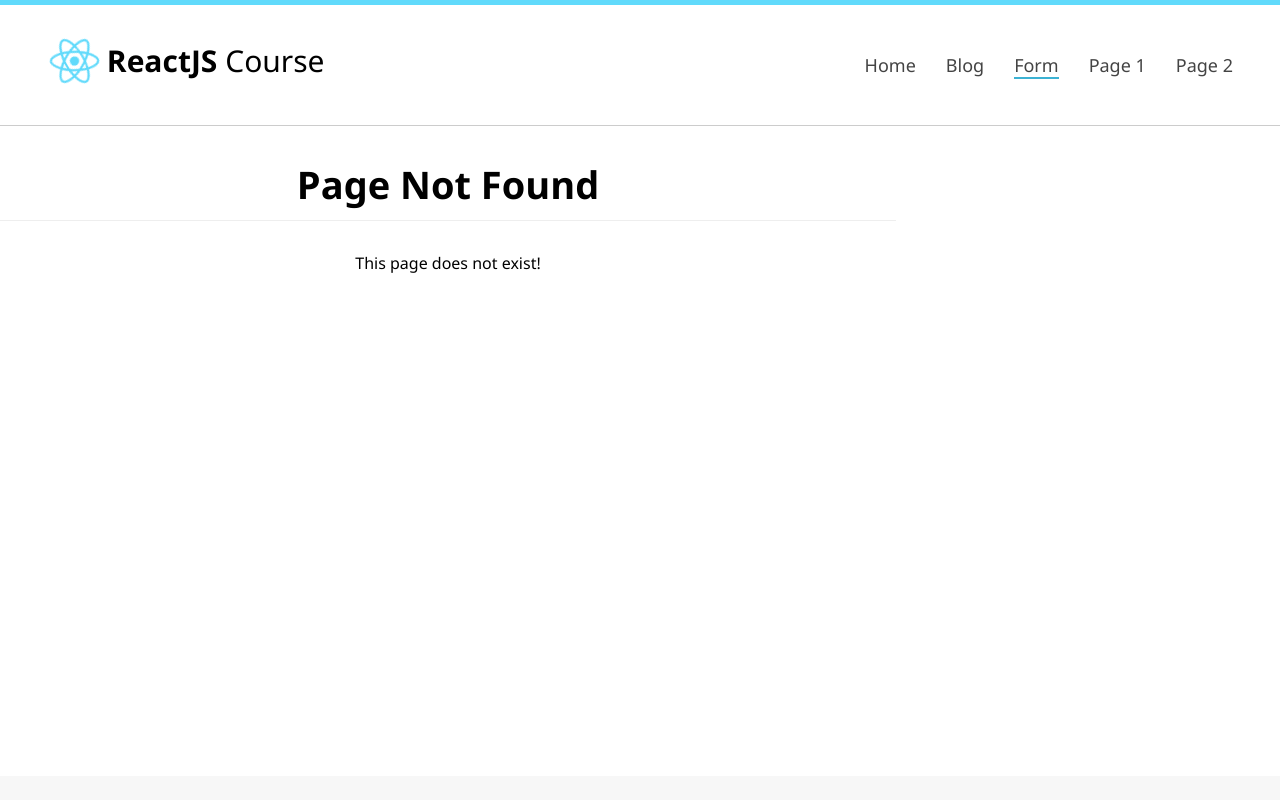
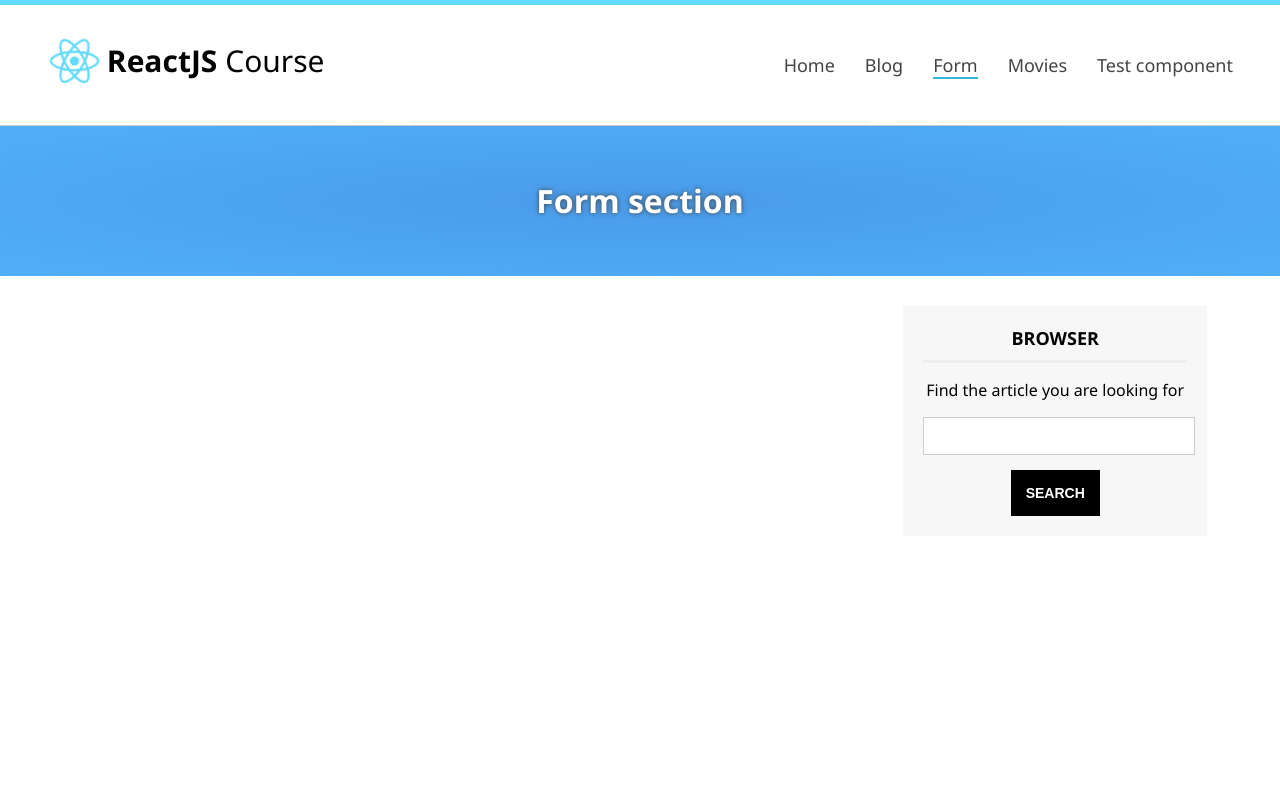
Before and after one commit to Ruli-AlSe/training-react, a React (Create React App) app: page /form in a window 1280 px wide. Before the commit this address had no page. Shown: the top 800 px of the page. Built offline with nearby package versions, Linux system fonts and the light colour scheme.

Commit message:
Customise all views

```diff
--- a/src/Router.js
+++ b/src/Router.js
@@ -8,6 +8,8 @@ import Header from "./components/Header";
 import Footer from "./components/Footer";
 import Home from "./components/Home";
 import Blog from "./components/Blog";
+import MyComponent from "./components/MyComponent";
+import Form from "./components/Form";
 
 class Router extends React.Component {
   render() {
@@ -16,9 +18,11 @@ class Router extends React.Component {
         <Header />
           <Switch>
             <Route exact path="/" component={Home} />
+            <Route exact path="/home" component={Home} />
             <Route exact path="/blog" component={Blog} />
-            <Route exact path="/home" component={Home} />
-            <Route exact path="/page1" component={Movies} />
+            <Route exact path="/form" component={Form} />
+            <Route exact path="/movies" component={Movies} />
+            <Route exact path="/tests" component={MyComponent} />
             <Route component={NotFound} />
           </Switch>
         <div className="clearfix" />
--- /dev/null
+++ b/src/components/Form.js
@@ -0,0 +1,24 @@
+import React from 'react';
+
+import Slider from './Slider';
+import Sidebar from './Sidebar';
+
+class Form extends React.Component {
+  render() {
+    var titleSlider = 'Form section';
+
+    return(
+      <div id="form">
+        <Slider title={titleSlider} size="slider-small" />
+        <div className="center">
+          <div id="content" >
+            { /* Articles list from API */ }
+          </div>
+          <Sidebar blog="false" />
+        </div>
+      </div>
+    );
+  }
+}
+
+export default Form;
--- a/src/components/Header.js
+++ b/src/components/Header.js
@@ -28,10 +28,10 @@ class Header extends React.Component {
                 <NavLink to="/form">Form</NavLink>
               </li>
               <li>
-                <NavLink to="/page1">Page 1</NavLink>
+                <NavLink to="/movies">Movies</NavLink>
               </li>
               <li>
-                <NavLink to="/page2">Page 2</NavLink>
+                <NavLink to="/tests">Test component</NavLink>
               </li>
             </ul>
           </nav>
--- a/src/components/Movie.js
+++ b/src/components/Movie.js
@@ -2,11 +2,12 @@ import React from "react";
 
 class Movie extends React.Component {
   setStarred = () => {
-    this.props.starred(this.props.movie)
-  }
+    this.props.starred(this.props.movie);
+  };
 
   render() {
     const { title, image } = this.props.movie;
+
     return (
       <article className="article-item" id="article-template">
         <div className="image-wrap">
--- a/src/components/Movies.js
+++ b/src/components/Movies.js
@@ -1,5 +1,8 @@
 import React, { Component } from "react";
+
 import Movie from "./Movie";
+import Slider from "./Slider";
+import Sidebar from "./Sidebar";
 
 class Movies extends Component {
   state = {
@@ -31,16 +34,21 @@ class Movies extends Component {
 
   render() {
     var pStyle = {
-      background: 'green',
-      color: 'white',
-      padding: '10px'
+      background: "green",
+      color: "white",
+      padding: "10px"
     };
+    var titleSlider = "Movies section";
 
     return (
-      <div id="content" className="movies">
-        <h2 className="subheader">Movies</h2>
+      <div className="movies">
+        <React.Fragment>
+          <Slider title={titleSlider} size="slider-small" />
+          <div className="center">
+            <div id="content">
+              <h2 className="subheader">Movies list</h2>
               {this.state.starredMovie.title && (
-          <p className="starred" style={ pStyle }>
+                <p className="starred" style={pStyle}>
                   <strong>Starred film: </strong>
                   <span>{this.state.starredMovie.title}</span>
                 </p>
@@ -52,6 +60,10 @@ class Movies extends Component {
                 })}
               </div>
             </div>
+            <Sidebar blog="false" />
+          </div>
+        </React.Fragment>
+      </div>
     );
   }
 }
--- a/src/components/MyComponent.js
+++ b/src/components/MyComponent.js
@@ -1,26 +1,32 @@
-import React from 'react';
+import React from "react";
+
+import Slider from './Slider';
+import Sidebar from './Sidebar';
 
 class MyComponent extends React.Component {
   render() {
     let recipe = {
-      name: 'Pizza',
-      ingredients: ['Paste', 'Tomato sauce', 'Jam', 'Pepperoni'],
+      name: "Pizza",
+      ingredients: ["Paste", "Tomato sauce", "Jam", "Pepperoni"],
       calories: 400
-    }
+    };
+    var titleSlider = 'Tests section';
 
     return (
-      <div>
-        <h1>{ 'Recipe' + recipe.name }</h1>
-        <h2>{ 'Calories' + recipe.name }</h2>
-        <ol>
-          {
-            recipe.ingredients.map((ingredient, i) => {
-              return(
-                <li key={i} >{ ingredient }</li>
-              );
-            })
-          }
-        </ol>
+      <div id="tests-component">
+        <Slider title={titleSlider} size="slider-small" />
+        <div className="center">
+          <div id="content">
+            <h1>{"Recipe" + recipe.name}</h1>
+            <h2>{"Calories" + recipe.name}</h2>
+            <ol>
+              {recipe.ingredients.map((ingredient, i) => {
+                return <li key={i}>{ingredient}</li>;
+              })}
+            </ol>
+          </div>
+          <Sidebar blog="false" />
+        </div>
       </div>
     );
   }
```
Lines whose indentation alone changed are shown as unchanged.
